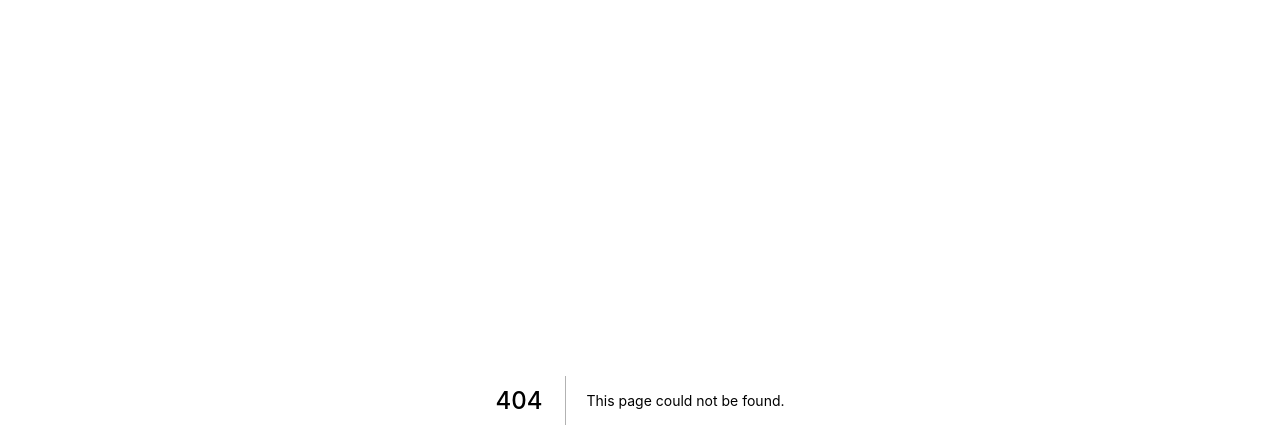
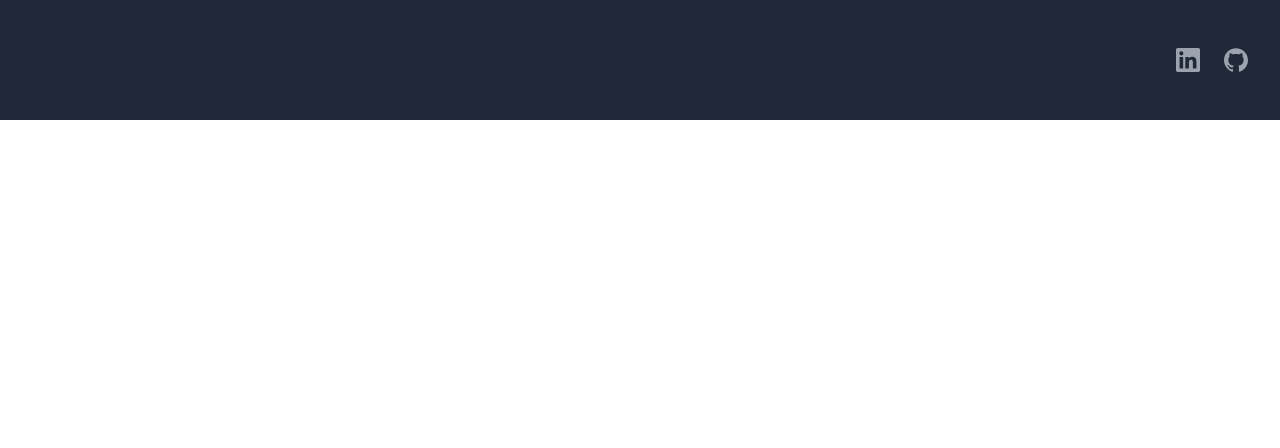
Before and after one commit to Serverless-Builders/website, a Next.js app: page /footer in a window 1280 px wide. Before the commit this address had no page. Shown: the top 448 px of the page. Built offline with nearby package versions, Linux system fonts and the light colour scheme.

Commit message:
add footer

```diff
--- /dev/null
+++ b/pages/footer.tsx
@@ -0,0 +1,44 @@
+import type { NextPage } from 'next'
+import { SVGProps } from 'react'
+
+const navigation = {
+    social: [
+        {
+            name: 'LinkedIn',
+            href: 'https://www.linkedin.com/groups/9157502/',
+            icon: (props: JSX.IntrinsicAttributes & SVGProps<SVGSVGElement>) => (
+                <svg fill="currentColor" viewBox="0 0 24 24" {...props}>
+                    <path d="M20.447 20.452h-3.554v-5.569c0-1.328-.027-3.037-1.852-3.037-1.853 0-2.136 1.445-2.136 2.939v5.667H9.351V9h3.414v1.561h.046c.477-.9 1.637-1.85 3.37-1.85 3.601 0 4.267 2.37 4.267 5.455v6.286zM5.337 7.433c-1.144 0-2.063-.926-2.063-2.065 0-1.138.92-2.063 2.063-2.063 1.14 0 2.064.925 2.064 2.063 0 1.139-.925 2.065-2.064 2.065zm1.782 13.019H3.555V9h3.564v11.452zM22.225 0H1.771C.792 0 0 .774 0 1.729v20.542C0 23.227.792 24 1.771 24h20.451C23.2 24 24 23.227 24 22.271V1.729C24 .774 23.2 0 22.222 0h.003z" />
+                </svg>
+            ),
+        },
+        {
+            name: 'GitHub',
+            href: 'https://github.com/Serverless-Builders',
+            icon: (props: JSX.IntrinsicAttributes & SVGProps<SVGSVGElement>) => (
+                <svg fill="currentColor" viewBox="0 0 24 24" {...props}>
+                    <path d="M12 .297c-6.63 0-12 5.373-12 12 0 5.303 3.438 9.8 8.205 11.385.6.113.82-.258.82-.577 0-.285-.01-1.04-.015-2.04-3.338.724-4.042-1.61-4.042-1.61C4.422 18.07 3.633 17.7 3.633 17.7c-1.087-.744.084-.729.084-.729 1.205.084 1.838 1.236 1.838 1.236 1.07 1.835 2.809 1.305 3.495.998.108-.776.417-1.305.76-1.605-2.665-.3-5.466-1.332-5.466-5.93 0-1.31.465-2.38 1.235-3.22-.135-.303-.54-1.523.105-3.176 0 0 1.005-.322 3.3 1.23.96-.267 1.98-.399 3-.405 1.02.006 2.04.138 3 .405 2.28-1.552 3.285-1.23 3.285-1.23.645 1.653.24 2.873.12 3.176.765.84 1.23 1.91 1.23 3.22 0 4.61-2.805 5.625-5.475 5.92.42.36.81 1.096.81 2.22 0 1.606-.015 2.896-.015 3.286 0 .315.21.69.825.57C20.565 22.092 24 17.592 24 12.297c0-6.627-5.373-12-12-12" />
+                </svg>
+            ),
+        },
+    ],
+}
+
+const Footer: NextPage = () => {
+    return (<footer className="bg-gray-800 sticky top-[100vh]">
+        <div className="max-w-7xl mx-auto py-12 px-4 sm:px-6 md:flex md:items-center md:justify-between lg:px-8">
+            <div className="flex justify-center space-x-6 md:order-2">
+                {navigation.social.map((item) => (
+                    <a key={item.name} href={item.href} target="_blank" className="text-gray-400 hover:text-gray-500" rel="noreferrer">
+                        <span className="sr-only">{item.name}</span>
+                        <item.icon className="h-6 w-6" aria-hidden="true" />
+                    </a>
+                ))}
+            </div>
+            <div className="mt-8 md:mt-0 md:order-1">
+            </div>
+        </div>
+    </footer>)
+}
+
+export default Footer
--- a/pages/index.tsx
+++ b/pages/index.tsx
@@ -1,22 +1,21 @@
 import type { NextPage } from 'next'
 import Head from 'next/head'
 import Image from 'next/image'
+import Footer from './footer'
 
 const Home: NextPage = () => {
   return (
-    <div>
+    <div className="flex flex-col min-h-screen bg-cover"
+      style={{
+        backgroundImage:
+          'url("https://images.unsplash.com/photo-1530639834082-05bafb67fbbe?crop=entropy&cs=tinysrgb&fit=max&fm=jpg&ixid=MnwxfDB8MXxyYW5kb218MHx8fHx8fHx8MTY0NDIzOTcyMg&ixlib=rb-1.2.1&q=80&utm_campaign=api-credit&utm_medium=referral&utm_source=unsplash_source&w=1080")',
+      }}>
       <Head>
         <title>Serverless Builders</title>
         <meta name="description" content="Serverless Builders Community" />
         <link rel="icon" href="/favicon.ico" />
       </Head>
-      <main
-        className="min-h-screen bg-cover bg-top sm:bg-top "
-        style={{
-          backgroundImage:
-            'url("https://images.unsplash.com/photo-1530639834082-05bafb67fbbe?crop=entropy&cs=tinysrgb&fit=max&fm=jpg&ixid=MnwxfDB8MXxyYW5kb218MHx8fHx8fHx8MTY0NDIzOTcyMg&ixlib=rb-1.2.1&q=80&utm_campaign=api-credit&utm_medium=referral&utm_source=unsplash_source&w=1080")',
-        }}
-      >
+      <main>
         <div className="max-w-7xl mx-auto px-4 py-16 text-center sm:px-6 sm:py-24 lg:px-8 lg:py-48">
           <h1 className="mt-2 text-4xl font-extrabold text-white tracking-tight sm:text-5xl">
             Serverless Builders
@@ -40,6 +39,7 @@
           </div>
         </div>
       </main>
+      <Footer></Footer>
     </div>
   )
 }
```
